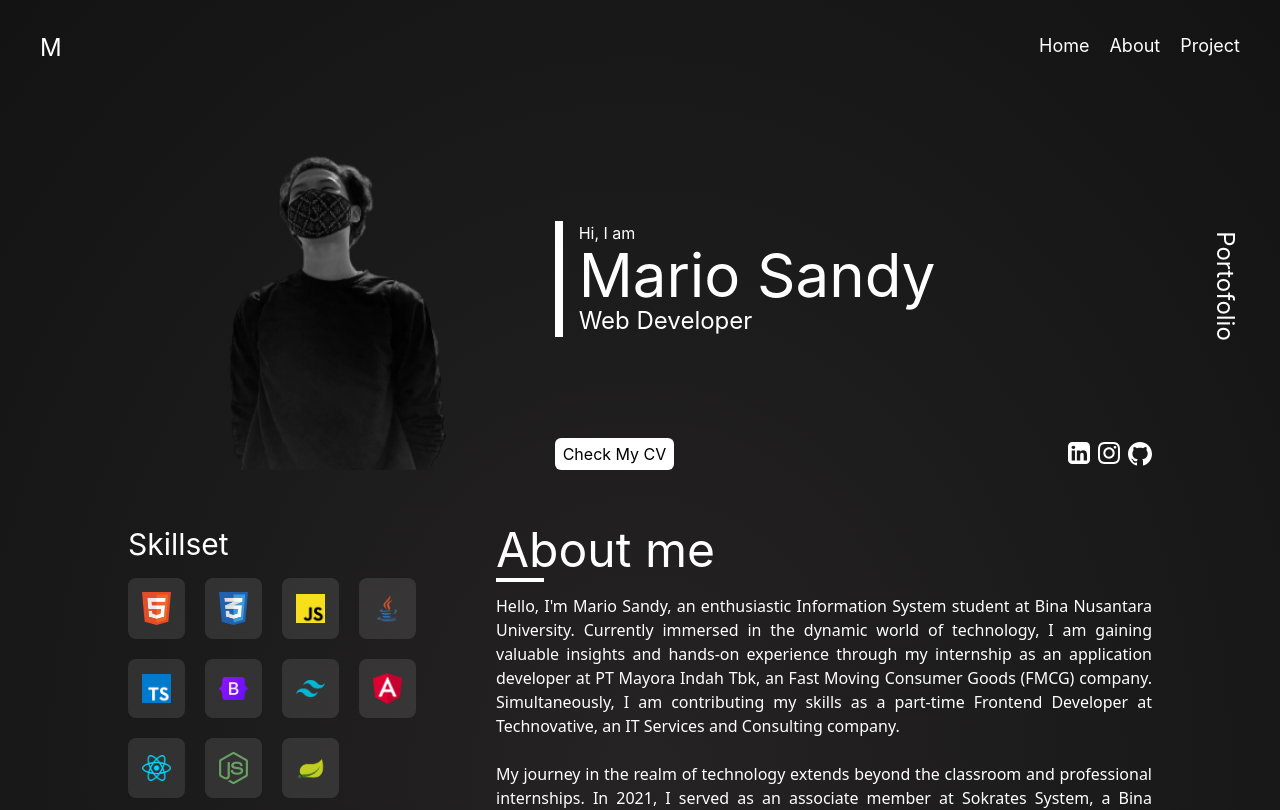
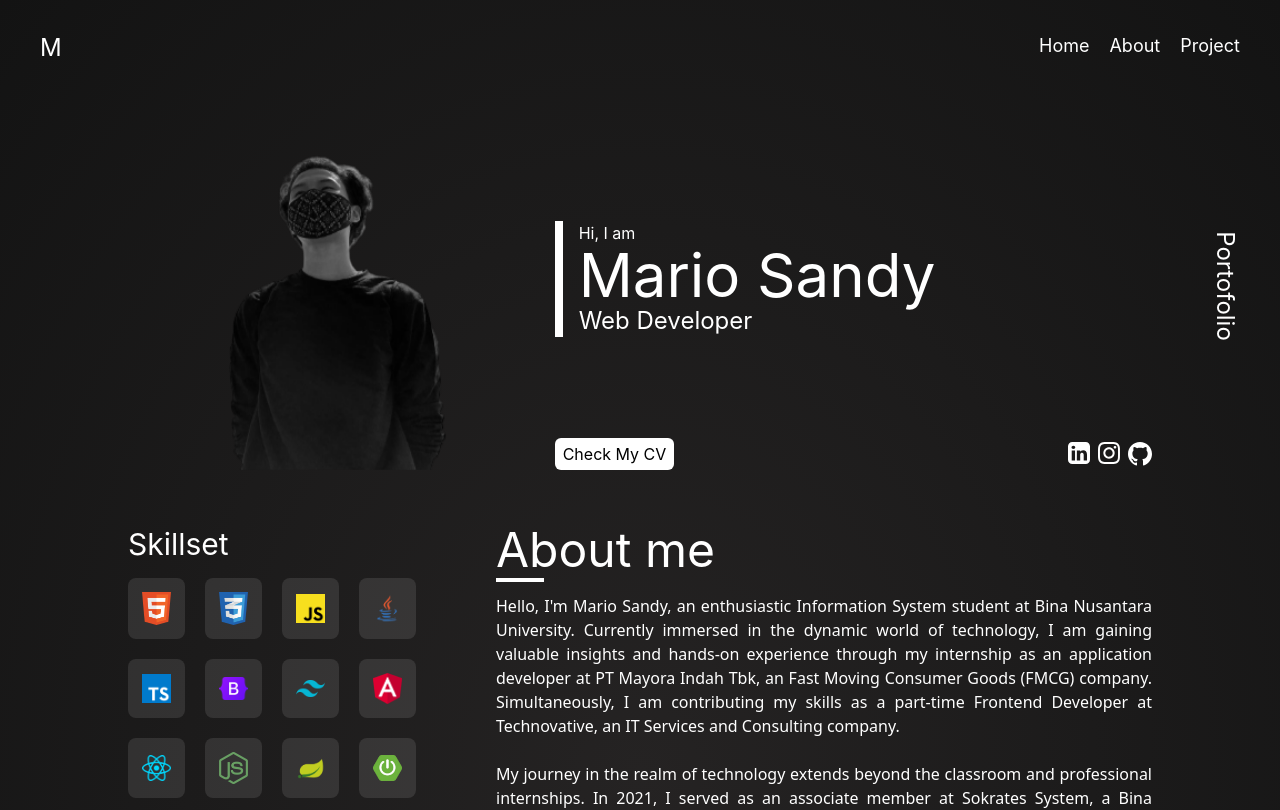
Before and after one commit to MarioSandy/portfolio, a React (Create React App) app: page / in a window 1280 px wide. Shown: the top 810 px of the page. Built offline with nearby package versions, Linux system fonts and the light colour scheme.

Commit message:
Add spring boot skill set

```diff
--- a/src/data/skillsets.js
+++ b/src/data/skillsets.js
@@ -43,6 +43,10 @@ const skillsets = [
     img: "spring.png",
     tooltip: "Java Spring",
   },
+  {
+    img: "springboot.png",
+    tooltip: "Spring Boot",
+  },
 ];
 
 export default skillsets;
```
Also changed, not shown: src/assets/img/springboot.png (added).
